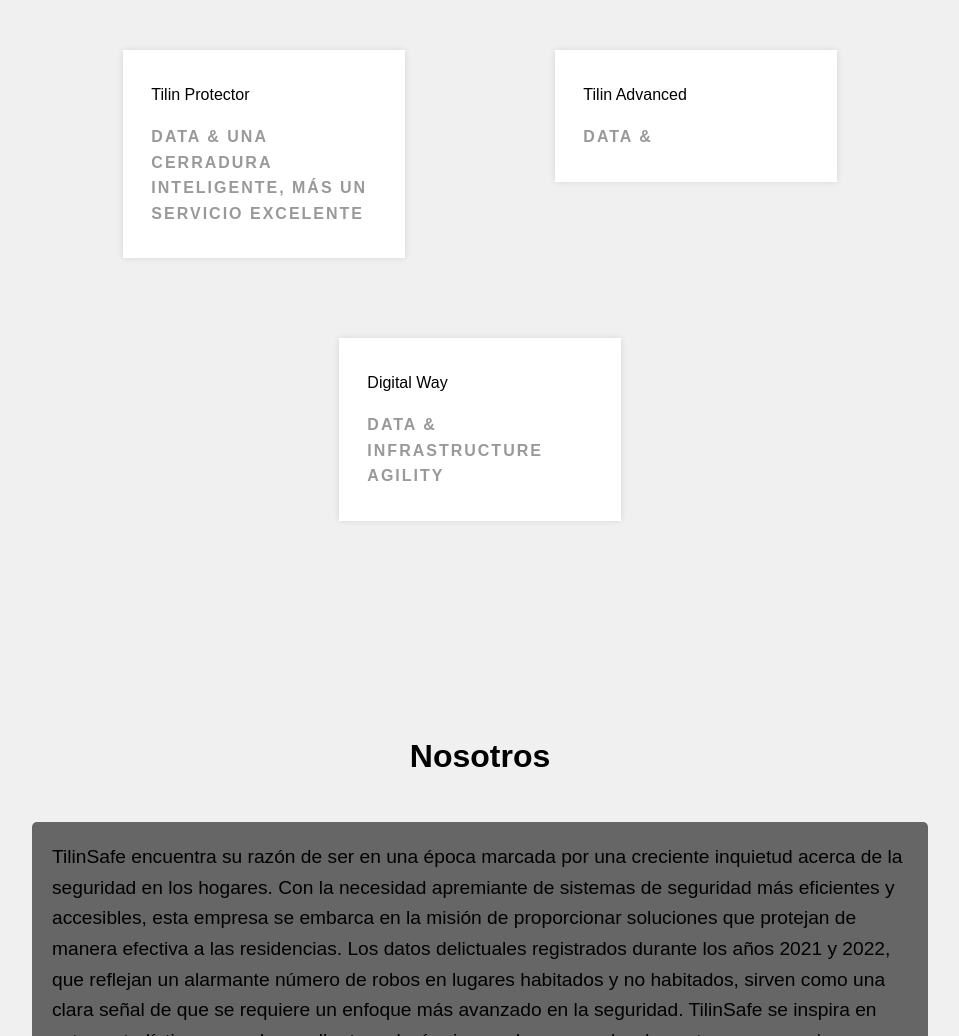
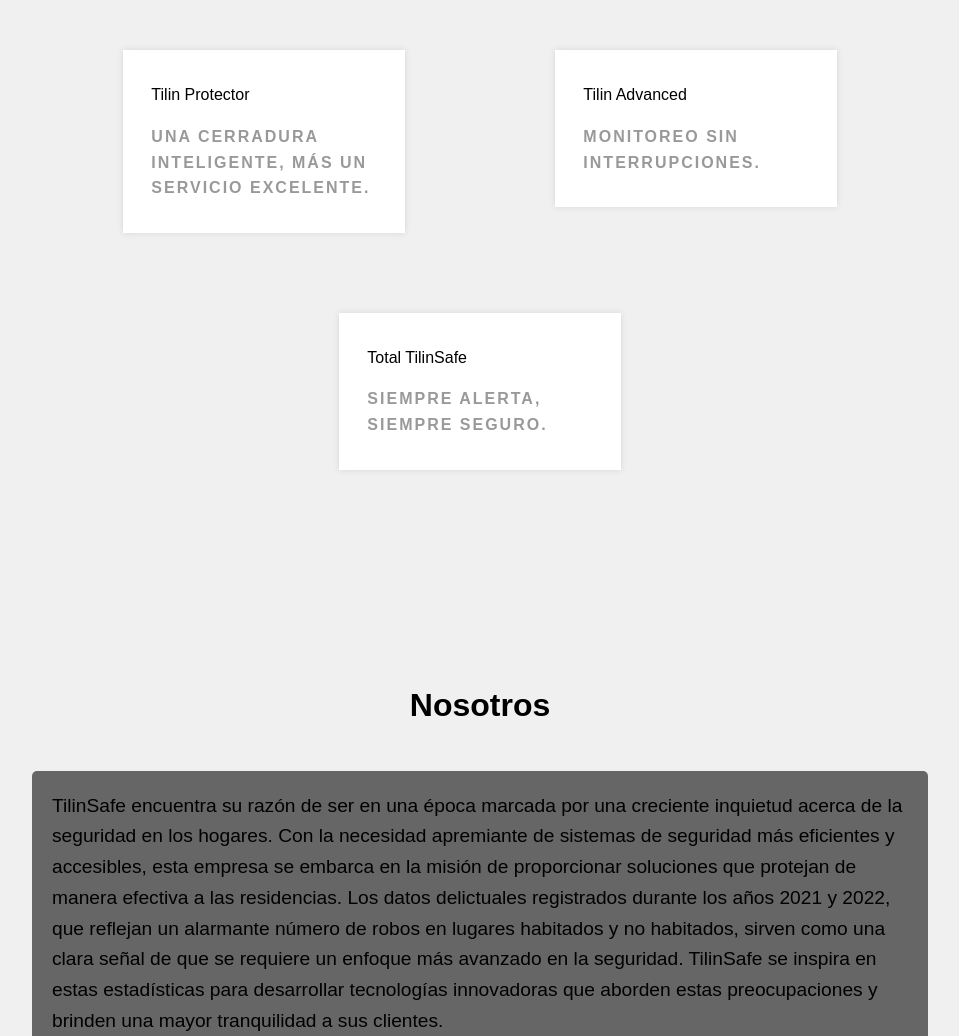
Before and after one commit to 1taru/tics, a plain HTML site: page views/inicio.html in a window 1280 px wide. Shown: the part 1020-2056 px from the top of the page, without its empty margins (160-1119 px from the left). Drawn offline with Linux system fonts and the light colour scheme.

Commit message:
Update inicio.html

```diff
--- a/views/inicio.html
+++ b/views/inicio.html
@@ -58,7 +58,7 @@
             <div class="card">
               <div class="content">
               <p class="logo">Tilin Protector</p>
-                <div class="h6">Data &amp; Una cerradura inteligente, más un servicio excelente</div>
+                <div class="h6">Una cerradura inteligente, más un servicio excelente.</div>
                 <div class="hover_content">
                   <p>A partir de nuestra Cerradura inteligente la cual implementa varios sensores y alarmas disuasivas, sumado nuestro servicio 24/7 podra acceder a la informacion sobre la seguridad de su hogar desde cualquier parte, sin temor a que alguien ingrese a su casa</p>
                   <a href="registro.html">Contratar</a>
@@ -71,9 +71,9 @@
             <div class="card">
               <div class="content">
               <p class="logo">Tilin Advanced </p>
-                <div class="h6">Data &amp; </div>
+                <div class="h6">Monitoreo sin interrupciones.</div>
                 <div class="hover_content">
-                  <p>mParticle’s customer data platform empowers you to Integrate all of your data and orchestrate it across channels, partners, and systems.</p>
+                  <p>Tilin Advanced es un sistema de seguridad que incluye los servicios de TilinProtector y además permite el monitoreo de todos los ingresos y salidas en su hogar. Con Tilin Advanced, tendrás mayores capacidades en su apartado web para personalizar el sistema de seguridad a tu gusto.</p>
                   <a href="registro.html">Contratar</a>
                 </div>
               </div>
@@ -83,10 +83,10 @@
           <section class="container">
             <div class="card">
               <div class="content">
-              <p class="logo">Digital Way</p>
-                <div class="h6">Data &amp; Infrastructure Agility</div>
+              <p class="logo">Total TilinSafe</p>
+                <div class="h6">Siempre alerta, siempre seguro.</div>
                 <div class="hover_content">
-                  <p>mParticle’s customer data platform empowers you to Integrate all of your data and orchestrate it across channels, partners, and systems.</p>
+                  <p>“Total TilinSafe es un sistema de seguridad que incluye los servicios de TilinProtector y TilinAdvanced, y además ofrece una mayor personalización en el uso de su sistema de seguridad. Con Total TilinSafe, puedes personalizar los tipos de alertas disuasivas activas, el tiempo de activación del sistema y el control de ingreso a la vivienda. También tienes la opción de instalar varias cerraduras para una mayor seguridad con un cobro adicional.”</p>
                   <a href="registro.html">Contratar</a>
                 </div>
               </div>
@@ -151,7 +151,7 @@
               }, duration);
           }
       }
-  </script>
+    </script>
 
 
 
```
